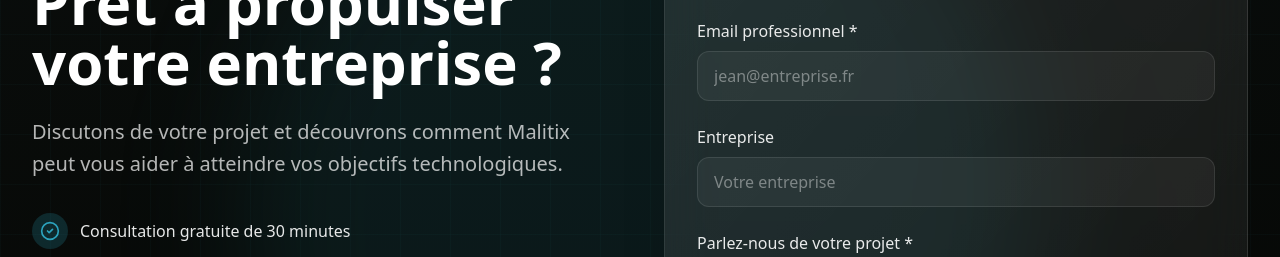
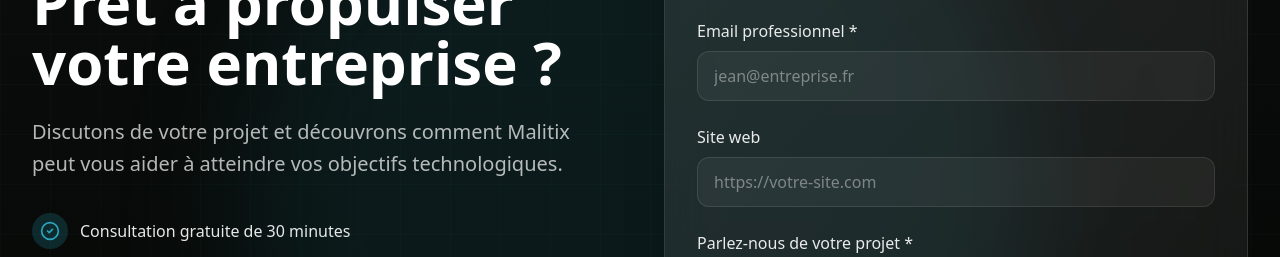
Before and after one commit to nirinovich/malitix, a React (Vite) app: page / in a window 1280 px wide. Shown: the part 3300-3557 px from the top of the page. Built offline with nearby package versions, Linux system fonts and the light colour scheme.

Commit message:
added working forms to n8n workflow

```diff
--- a/src/components/CTASection.tsx
+++ b/src/components/CTASection.tsx
@@ -8,7 +8,7 @@
   const [formData, setFormData] = useState({
     name: '',
     email: '',
-    company: '',
+    website: '',
     message: '',
   });
   const [isSubmitted, setIsSubmitted] = useState(false);
@@ -26,7 +26,10 @@
         headers: {
           'Content-Type': 'application/json',
         },
-        body: JSON.stringify(formData),
+        body: JSON.stringify({
+          ...formData,
+          source: 'Main Page'
+        }),
       });
 
       if (!response.ok) {
@@ -36,7 +39,7 @@
       setIsSubmitted(true);
       setTimeout(() => {
         setIsSubmitted(false);
-        setFormData({ name: '', email: '', company: '', message: '' });
+        setFormData({ name: '', email: '', website: '', message: '' });
       }, 3000);
     } catch (err) {
       setError(err instanceof Error ? err.message : 'Une erreur est survenue');
@@ -197,25 +200,25 @@
                     />
                   </div>
 
-                  {/* Company */}
+                  {/* Website */}
                   <div>
-                    <label htmlFor="company" className={`block font-medium mb-2 ${
+                    <label htmlFor="website" className={`block font-medium mb-2 ${
                       theme === 'dark' ? 'text-white/90' : 'text-gray-900'
                     }`}>
-                      Entreprise
+                      Site web
                     </label>
                     <input
                       type="text"
-                      id="company"
-                      name="company"
-                      value={formData.company}
+                      id="website"
+                      name="website"
+                      value={formData.website}
                       onChange={handleChange}
                       className={`w-full rounded-xl px-4 py-3 focus:outline-none focus:border-[#2ca3bd] focus:ring-2 focus:ring-[#2ca3bd]/20 transition-all ${
                         theme === 'dark'
                           ? 'bg-white/5 border border-white/10 text-white placeholder:text-white/40'
                           : 'bg-white border border-gray-300 text-gray-900 placeholder:text-gray-400'
                       }`}
-                      placeholder="Votre entreprise"
+                      placeholder="https://votre-site.com"
                     />
                   </div>
 
```
